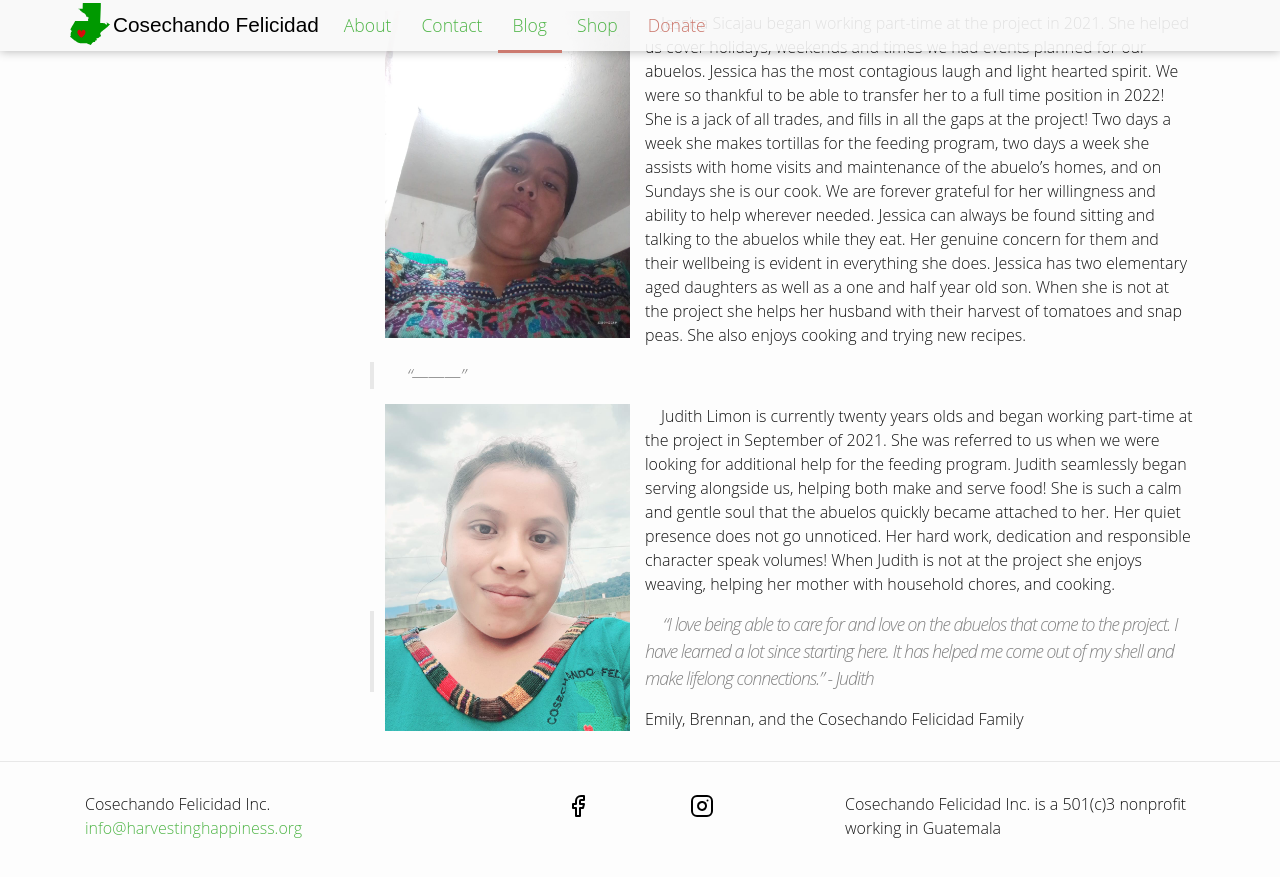
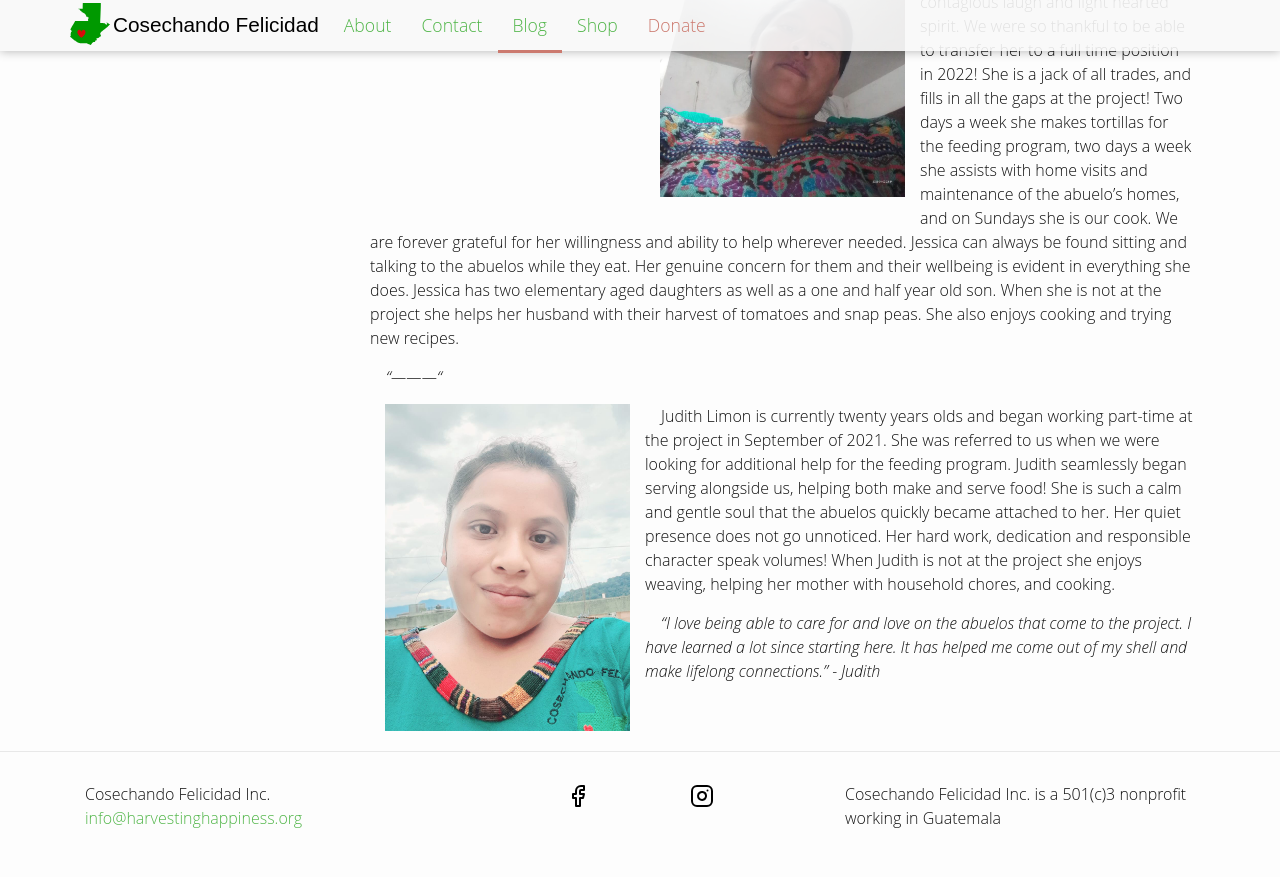
Before and after one commit to harvestinghappiness/harvestinghappiness.github.io, a Jekyll site: the page built from _posts/2023-07-03-July-Newsletter.md, in a window 1280 px wide and 900 px high, scrolled down 2101 px. Shown: the top 877 px of the window. Built offline with Jekyll 4.4.1, drawn with Linux system fonts in a browser that asks for light colours; comment, search, counter and statistics services are not loaded.

Commit message:
final blog format edits

```diff
--- a/_posts/2023-07-03-July-Newsletter.md
+++ b/_posts/2023-07-03-July-Newsletter.md
@@ -16,38 +16,34 @@
 Edwin Osoy began volunteering with us just one month after our very first meal was served! From January of 2015 till 2017, Edwin faithfully volunteered his time and energy at the project. Along with his friends, Edwin often prepared lunches for the elderly before we had the ability to have a full time cook. In 2017 he became a full time staff member at Cosechando Felicidad. Overseeing the daily operations at the project, serving the elderly, and organizing outreach projects within the community. Today, he continues to oversee the daily functions of the project, and serves as our full time driver. Weekly he transports individuals to their medical consults and procedures they would otherwise have limited access to.
 When Edwin is not at the project, he serves as the president of one of the local soccer leagues. He also helps with the family business selling produce in the capital. Spending time with his siblings and nephew is something he truly values and makes a priority.
 
-> "It is an honor for us to be able to provide basic necessities to the elderly, but also be able to give them a community where they feel welcome. I truly enjoy being able to provide dignity and moments of joy to those who have often been forgotten." - Edwin
+_"It is an honor for us to be able to provide basic necessities to the elderly, but also be able to give them a community where they feel welcome. I truly enjoy being able to provide dignity and moments of joy to those who have often been forgotten." - Edwin_
 
-{% include figure.html src="blog-07-03-2023/2-gelder.jpg" size="third" alt="Gelder Bocó" %}
+{% include figure.html src="blog-07-03-2023/2-gelder.jpg" size="quarter" alt="Gelder Bocó" %}
 Gelder Bocó has been with us since our very first plate of food! Gelder volunteered with Cosechando Felicidad from December of 2014 till 2018 when he then became a full time staff member. He has always been our go-to person for anything and everything. He has been willing to learn many new skills and continually put them into practice. He assists with the direct care of the elderly in their homes, upkeep of the project, purchasing of food and goods needed to maintain the project. He has recently taken courses to become an official barber! He keeps up with the haircuts and shaving of the majority of the men at the project.
 When he is not at the project he enjoys playing as goalie on a local soccer team. He also enjoys spending time with his sister and two nieces. You can normally find him with a dog by his side.
 
-> "I love the opportunity the project has given me to learn new things and meet new people. We have had the pleasure of receiving people from all over the world. From each person I have learned new things. I enjoy helping connect people from many miles away to my community." - Gelder
+_"I love the opportunity the project has given me to learn new things and meet new people. We have had the pleasure of receiving people from all over the world. From each person I have learned new things. I enjoy helping connect people from many miles away to my community." - Gelder_
 
 {% include figure.html src="blog-07-03-2023/3-irma.jpg" size="third" alt="Irma Vasquez" %}
 Irma Vasquez originally connected with the project in 2016 through our school scholarship program. We loved her determination to finish school even though she had been out for many years! In 2019 a job opportunity began available at the project making tortillas for our feeding program. We were grateful to have her on staff, and that it also gave her the ability to continue with school simultaneously. Shortly after starting, the Covid-19 pandemic shut down our dining area. Without hesitation she assisted us in delivering food door-to-door, and took on many other responsibilities that came along with it. Since then she has graduated from LPN school, and hopes to continue on to college to become a Registered Nurse. She now oversees the majority of the direct care provided to our abuelos in their homes. She also helps with home visits and the daily functions of the project. She excels in providing dignified and quality direct care to those who need it most.
 Irma is currently continuing in school and working on entrance exams into several colleges. She enjoys studying science and is always curious to learn more about everything around her. Her favorite thing is going home to her puppy at the end of the day.
 
-> "I love being able to be a listening ear for the elderly we serve. It is a joy to be a part of the solution to some of their problems. Cosechando Felicidad has given me the ability to finish school, and even continue on. Due to the stressful nature of the work, they will always be times we disagree, but those are only moments. At the end of the day, we are united as one for the same cause. It is a beautiful thing to be able to remind people that they belong, and that they are never forgotten." - Irma
+_"I love being able to be a listening ear for the elderly we serve. It is a joy to be a part of the solution to some of their problems. Cosechando Felicidad has given me the ability to finish school, and even continue on. Due to the stressful nature of the work, they will always be times we disagree, but those are only moments. At the end of the day, we are united as one for the same cause. It is a beautiful thing to be able to remind people that they belong, and that they are never forgotten." - Irma_
 
 {% include figure.html src="blog-07-03-2023/4-ingrid.jpg" size="third" alt="Ingrid Vasquez" %}
 Ingrid Vasquez was our very first staff member- joining us in 2015! She has been our full time cook for the last eight years. There is truly no quantity of people she is unable to cook for. We are so thankful for her and her passion for the food she makes. Each dish is made with attention to detail and the perfect balance of flavors. Serving nutritious food that everyone loves is what Ingrid does best! She has always been willing to help with whatever is needed to best serve the abuelos.
 Ingrid enjoys spending time with her grandchildren, weaving, and embroidering by hand. She is always busy cooking for a crowd even when she is not at the project.
 
-> I like to cook for the abuelos, but more than that I enjoy serving the food I have cooked. I love to see them happy, among their friends, enjoying a meal together." - Ingrid
+_I like to cook for the abuelos, but more than that I enjoy serving the food I have cooked. I love to see them happy, among their friends, enjoying a meal together." - Ingrid_
 
 {% include figure.html src="blog-07-03-2023/5-jessica.jpg" size="third" alt="Jessica Sicajau" %}
 Jessica Sicajau began working part-time at the project in 2021. She helped us cover holidays, weekends and times we had events planned for our abuelos. Jessica has the most contagious laugh and light hearted spirit. We were so thankful to be able to transfer her to a full time position in 2022! She is a jack of all trades, and fills in all the gaps at the project! Two days a week she makes tortillas for the feeding program, two days a week she assists with home visits and maintenance of the abueloʼs homes, and on Sundays she is our cook. We are forever grateful for her willingness and ability to help wherever needed. Jessica can always be found sitting and talking to the abuelos while they eat. Her genuine concern for them and their wellbeing is evident in everything she does.
 Jessica has two elementary aged daughters as well as a one and half year old son. When she is not at the project she helps her husband with their harvest of tomatoes and snap peas. She also enjoys cooking and trying new recipes.
 
-> "—------"
+_"—------"_
 
 {% include figure.html src="blog-07-03-2023/6-judith.jpg" size="third" alt="Judith Limon" %}
 Judith Limon is currently twenty years olds and began working part-time at the project in September of 2021. She was referred to us when we were looking for additional help for the feeding program. Judith seamlessly began serving alongside us, helping both make and serve food! She is such a calm and gentle soul that the abuelos quickly became attached to her. Her quiet presence does not go unnoticed. Her hard work, dedication and responsible character speak volumes!
 When Judith is not at the project she enjoys weaving, helping her mother with household chores, and cooking.
 
-> "I love being able to care for and love on the abuelos that come to the project. I have learned a lot since starting here. It has helped me come out of my shell and make lifelong connections." - Judith
-
-<p class="meta">
-Emily, Brennan, and the Cosechando Felicidad Family
-</p>
+_"I love being able to care for and love on the abuelos that come to the project. I have learned a lot since starting here. It has helped me come out of my shell and make lifelong connections." - Judith_
```
